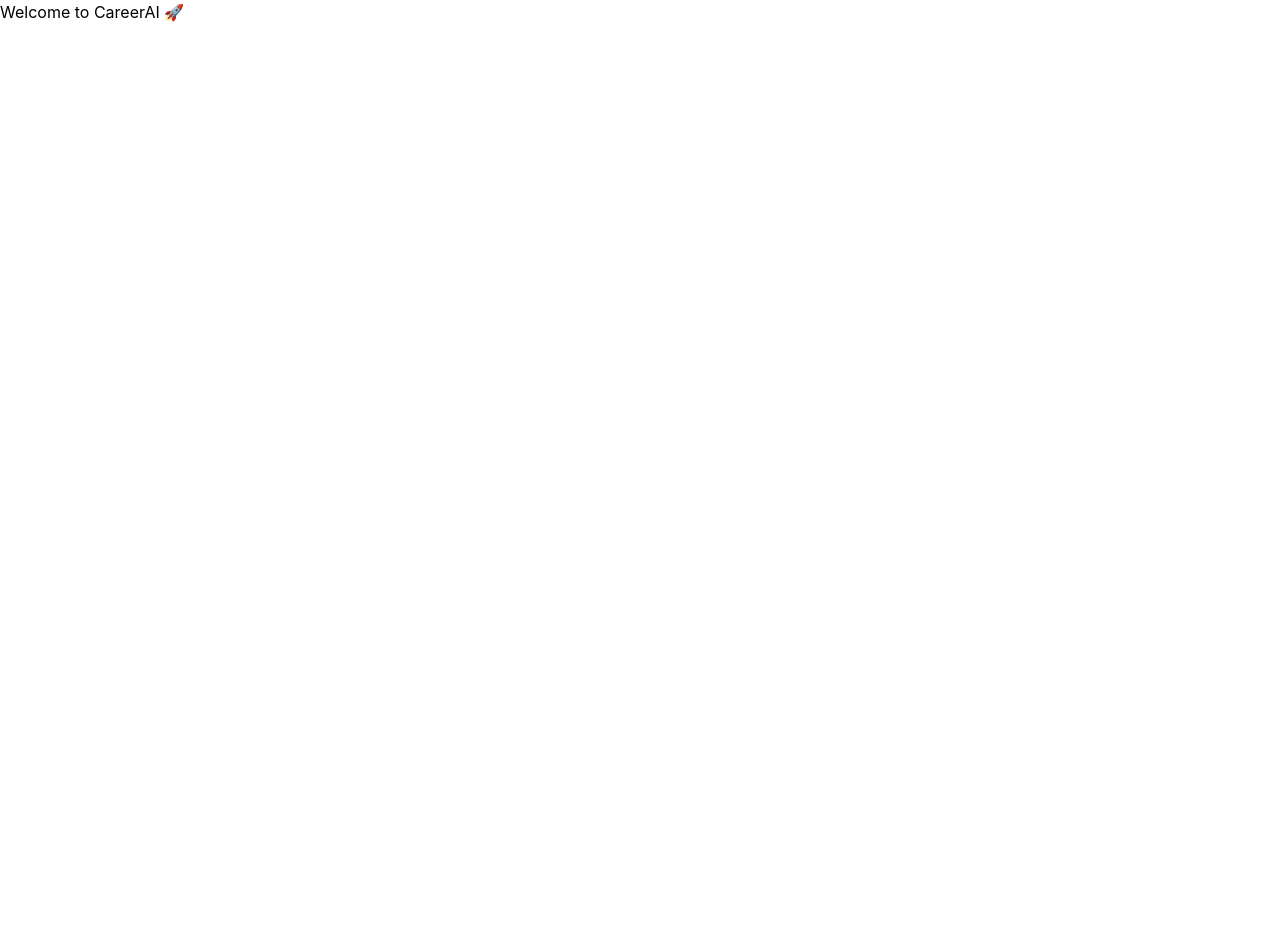
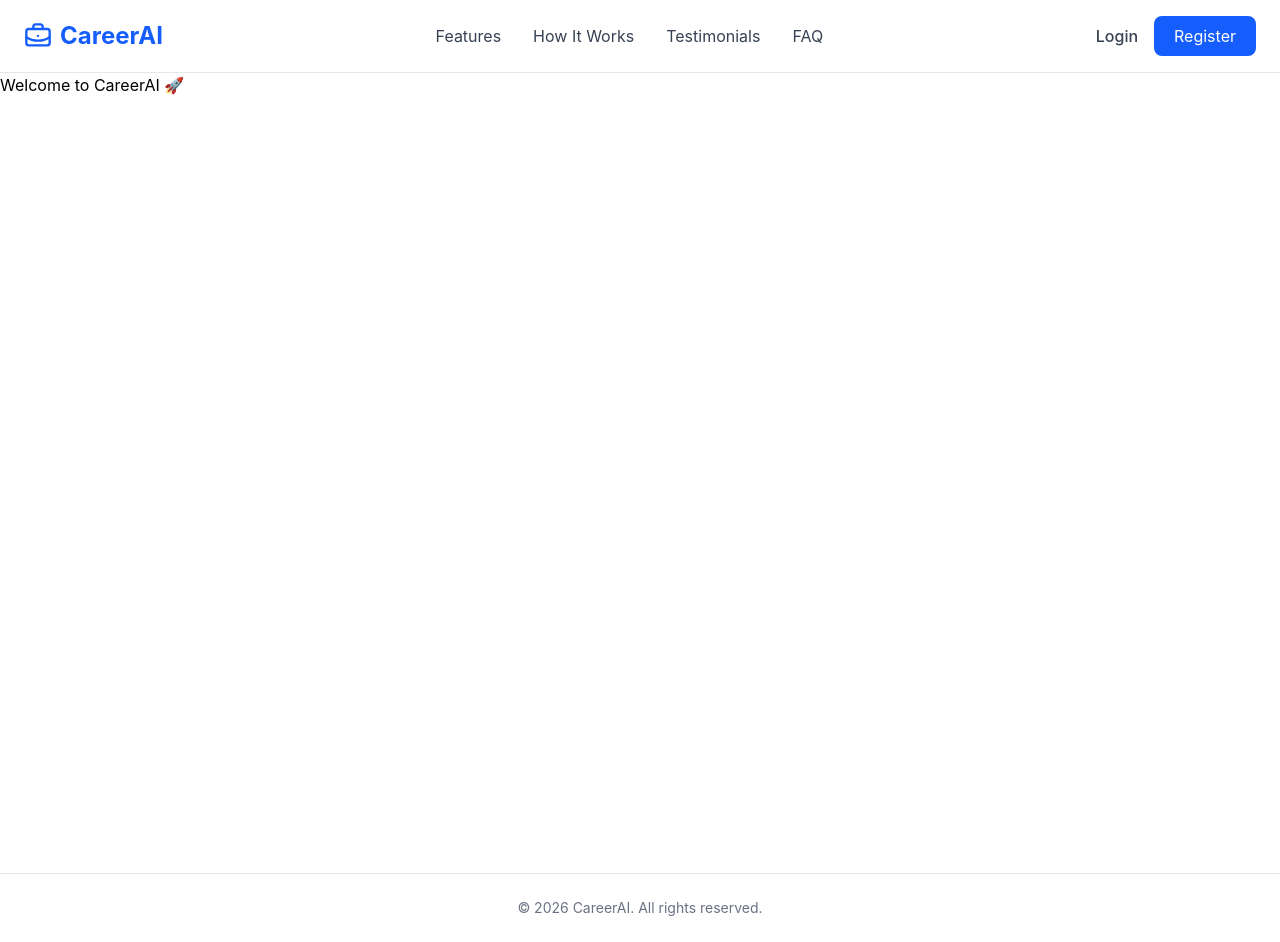
Before and after one commit to teekshnasaraf/careerAI, a React (Vite) app in the folder frontend/: page / in a window 1280 px wide. Before the commit the page ends 800 px from the top, so only its background shows below. Built offline with nearby package versions, Linux system fonts and the light colour scheme.

Commit message:
feat(layout): integrate navbar and footer into main layout

```diff
--- a/frontend/src/components/layout/Footer.tsx
+++ b/frontend/src/components/layout/Footer.tsx
@@ -0,0 +1,11 @@
+function Footer() {
+  return (
+    <footer className="border-t border-gray-200 bg-white py-6">
+      <div className="mx-auto max-w-7xl px-6 text-center text-sm text-gray-500">
+        © {new Date().getFullYear()} CareerAI. All rights reserved.
+      </div>
+    </footer>
+  );
+}
+
+export default Footer;
--- a/frontend/src/components/layout/Navbar.tsx
+++ b/frontend/src/components/layout/Navbar.tsx
@@ -0,0 +1,69 @@
+import { Link } from "react-router-dom";
+import { BriefcaseBusiness } from "lucide-react";
+
+function Navbar() {
+  return (
+    <nav className="sticky top-0 z-50 border-b border-gray-200 bg-white">
+      <div className="mx-auto flex max-w-7xl items-center justify-between px-6 py-4">
+        {/* Logo */}
+        <Link
+          to="/"
+          className="flex items-center gap-2 text-2xl font-bold text-blue-600"
+        >
+          <BriefcaseBusiness size={28} />
+          CareerAI
+        </Link>
+
+        {/* Navigation Links */}
+        <div className="hidden items-center gap-8 md:flex">
+          <a
+            href="#features"
+            className="text-gray-700 transition-colors hover:text-blue-600"
+          >
+            Features
+          </a>
+
+          <a
+            href="#how-it-works"
+            className="text-gray-700 transition-colors hover:text-blue-600"
+          >
+            How It Works
+          </a>
+
+          <a
+            href="#testimonials"
+            className="text-gray-700 transition-colors hover:text-blue-600"
+          >
+            Testimonials
+          </a>
+
+          <a
+            href="#faq"
+            className="text-gray-700 transition-colors hover:text-blue-600"
+          >
+            FAQ
+          </a>
+        </div>
+
+        {/* Authentication Buttons */}
+        <div className="flex items-center gap-4">
+          <Link
+            to="/login"
+            className="font-medium text-gray-700 transition-colors hover:text-blue-600"
+          >
+            Login
+          </Link>
+
+          <Link
+            to="/register"
+            className="rounded-lg bg-blue-600 px-5 py-2 text-white transition-colors hover:bg-blue-700"
+          >
+            Register
+          </Link>
+        </div>
+      </div>
+    </nav>
+  );
+}
+
+export default Navbar;
--- a/frontend/src/layouts/MainLayout.tsx
+++ b/frontend/src/layouts/MainLayout.tsx
@@ -1,9 +1,15 @@
 import { Outlet } from "react-router-dom";
+import Navbar from "../components/layout/Navbar";
+import Footer from "../components/layout/Footer";
 
 function MainLayout() {
   return (
     <>
-      <Outlet />
+      <Navbar />
+      <main className="min-h-screen">
+        <Outlet />
+      </main>
+      <Footer />
     </>
   );
 }
```
